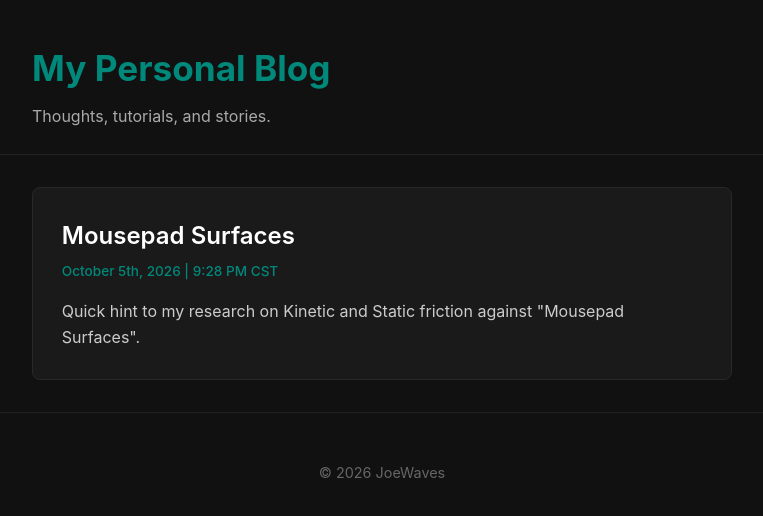
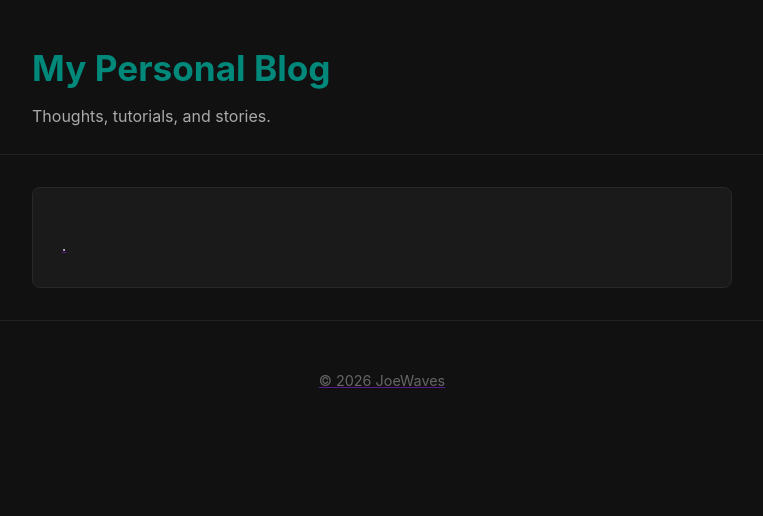
Before and after one commit to JoeWavez/blog, a plain HTML site: page index.html in a window 1280 px wide. Shown: the whole page, without its empty margins (258-1021 px from the left). Drawn offline with Linux system fonts and the light colour scheme.

Commit message:
Clear post card content in index.html
Removed content from the first post card in the index.

```diff
--- a/index.html
+++ b/index.html
@@ -17,9 +17,9 @@
     <main class="container">
         <section class="posts">
             <article class="post-card">
-                <h2><a href="posts/blog-post-1.html">Mousepad Surfaces</a></h2>
-                <time datetime="2026-10-05">October 5th, 2026 | 9:28 PM CST</time>
-                <p>Quick hint to my research on Kinetic and Static friction against "Mousepad Surfaces".</p>
+                <h2><a href=""/a></h2>
+                <time datetime="2026-10-05"></time>
+                <p>.</p>
             </article>
         </section>
     </main>
```
